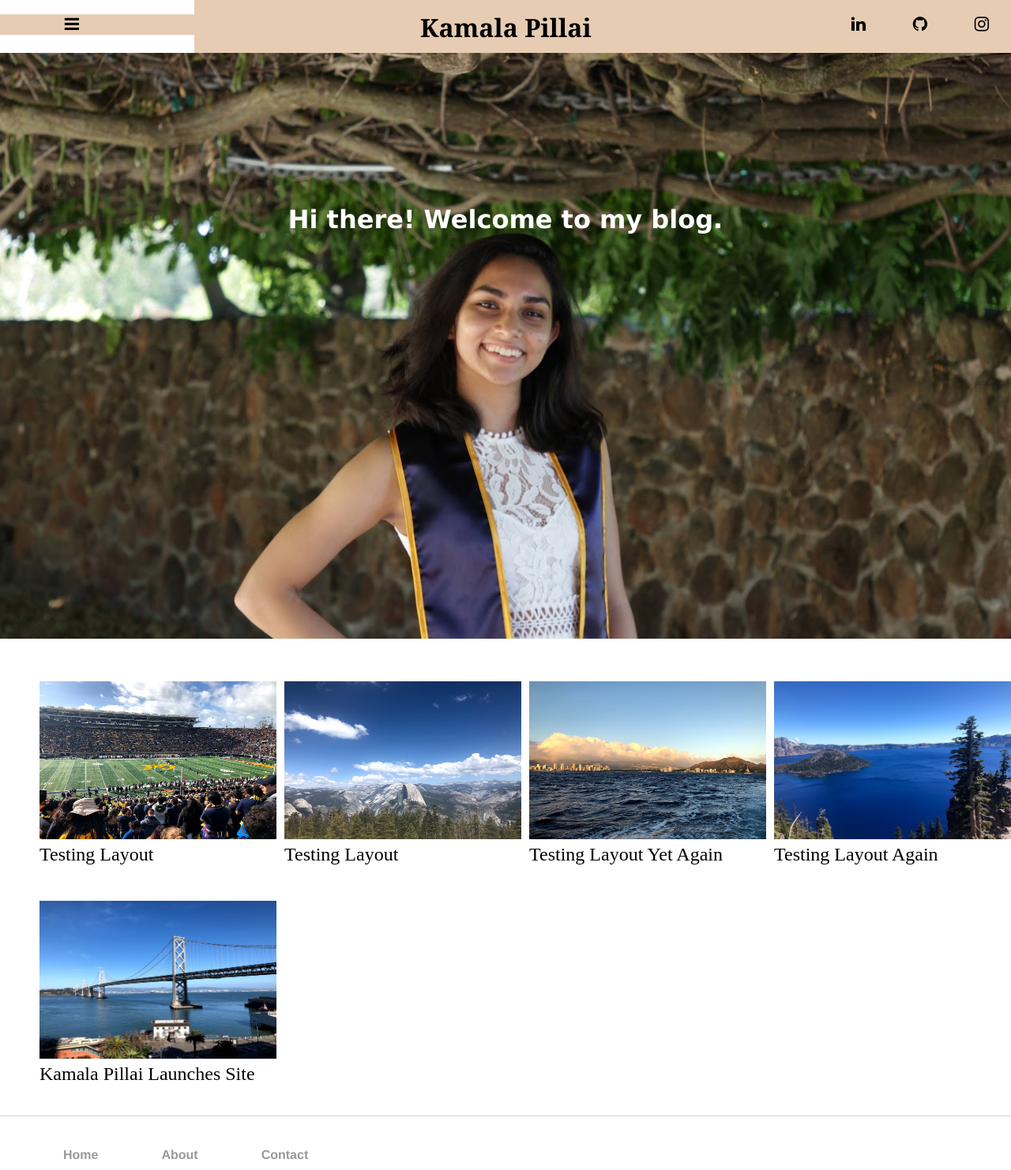
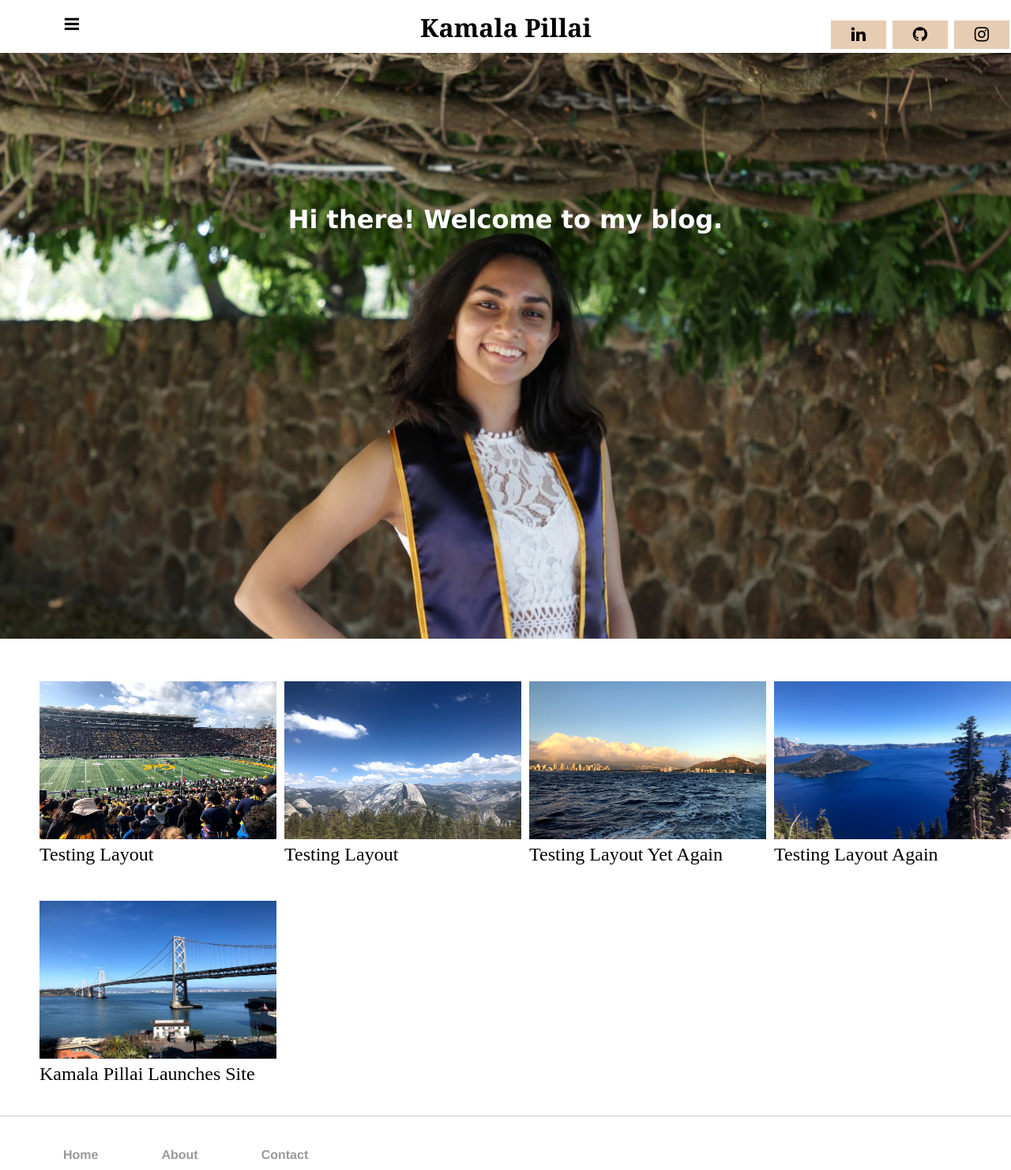
Before and after one commit to kpill/kpill.github.io, a Jekyll site: the page built from index.html, in a window 1280 px wide. Shown: the whole page at 79% size. Built offline with Jekyll 4.4.1, drawn with Linux system fonts in a browser that asks for light colours.

Commit message:
Update main.css

```diff
--- a/css/main.css
+++ b/css/main.css
@@ -2,7 +2,7 @@ header {
 	position: relative;
 	overflow: hidden;
 	color: Black;
-	background-color: rgb(230, 204, 179);
+	background-color: white;
 	margin: 0;
 	z-index: 1;
 }
@@ -13,7 +13,7 @@ h1.header {
 
 .menu {
 	position: relative;
-	background-color: rgb(230, 204, 179);
+	background-color: white;
 	float: left;
 	padding-left: 5vw;
 	padding-right: 10vw;
@@ -85,7 +85,7 @@ a.home:hover, a.home:active {
  	background: rgb(230, 204, 179);
   	color: black;
 	vertical-align: middle;
-	transform: translate(0%, -35%);
+	/*transform: translate(0%, -35%);*/
 }
 
 .fa-github {
@@ -93,7 +93,7 @@ a.home:hover, a.home:active {
 	background: rgb(230, 204, 179);
 	color: black;
 	vertical-align: middle;
-	transform: translate(0%, -35%);
+	/*transform: translate(0%, -35%);*/
 }
 
 .fa-instagram {
@@ -101,7 +101,7 @@ a.home:hover, a.home:active {
 	background: rgb(230, 204, 179);
 	color: black;
 	vertical-align: middle;
-	transform: translate(0%, -35%);
+	/*transform: translate(0%, -35%);*/
 }
 
 .welcome {
```
